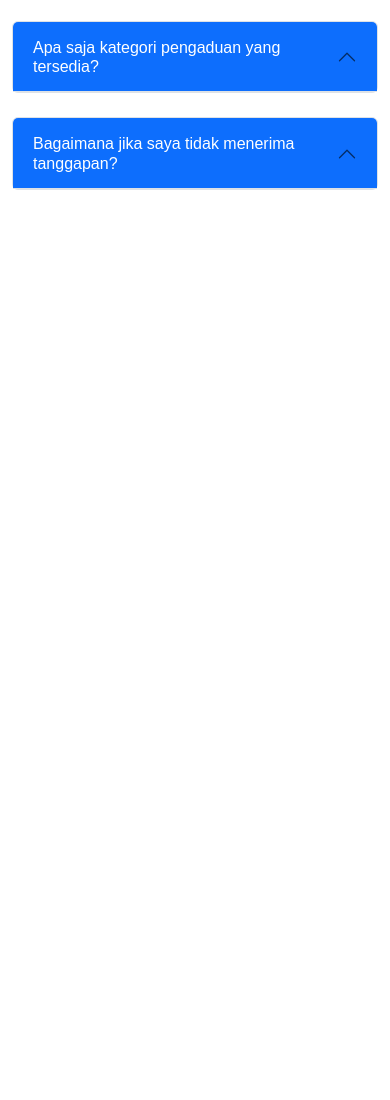
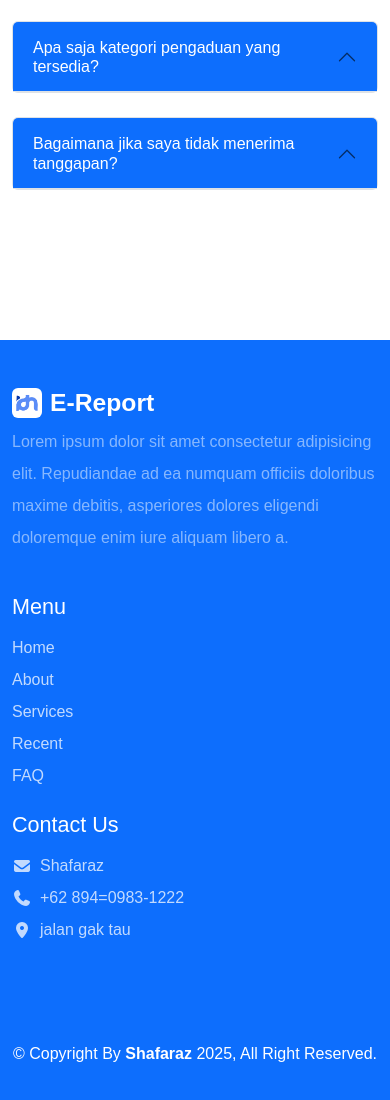
Before and after one commit to Far-aaz/E-REPORT, a plain HTML site: page index.html in a window 390 px wide. Shown: the part 4745-5845 px from the top of the page. Before the commit the page ends 4985 px from the top, so only its background shows below. Drawn offline with nearby package versions, Linux system fonts and the light colour scheme; a web font is replaced by a local one.

Commit message:
update 1 oktober

```diff
--- a/assets/style.css
+++ b/assets/style.css
@@ -19,6 +19,9 @@ section {
 
 .about .col img{
     width: 600px;
+}
+.copyright{
+    margin-top: 100px;
 }
 
 @media (max-width: 1024px) {
@@ -53,3 +56,17 @@ section {
         width: 400px;
     }
 }
+
+footer {
+    margin-top: 100px;
+    padding-bottom: 20px;
+}
+.footer-link{
+    opacity: 75%;
+}
+.footer-link:hover{
+    opacity: 100%;
+}
+.Copyright{
+    margin-top: 100px;
+}
--- a/index.html
+++ b/index.html
@@ -29,13 +29,19 @@
                     <div class="collapse navbar-collapse" id="navbarNav">
                 <ul class="navbar-nav ms-auto gap-4 text-center pt-4 pt-lg-0">
             <li class="nav-item">
-                <a class="nav-link text-primary" href="#">Home</a>
+                <a class="nav-link text-primary" href="#hero">Home</a>
                     </li>
                         <li class="nav-item">
-                     <a class="nav-link text-primary" href="#">Features</a>
+                     <a class="nav-link text-primary" href="#about">About</a>
+                    </li>
+                        <li class="nav-item">
+                     <a class="nav-link text-primary" href="#service">Service</a>
                     </li>
                     <li class="nav-item">
-                        <a class="nav-link text-primary" href="#">Pricing</a>
+                        <a class="nav-link text-primary" href="#recent">Recent</a>
+                    </li>
+                    <li class="nav-item">
+                        <a class="nav-link text-primary" href="#faq">FAQ</a>
                     </li>
                 </ul>
             </div>
@@ -293,6 +299,50 @@
 
     <!-- FAQ end -->
 
+    <!-- footer -->
+     <footer class="bg-primary py-5">
+     <div class="container">
+      <div class="row justify-content-between row-gap-4">
+        <div class="col-md-4">
+          <div class="d-flex align-items-center gap-2 mb-2">
+              <img src="assets/images/idn.png" alt="Logo" width="30"  class="d-inline-block align-text-top rounded">
+              <h2 class="fw-bold text-white m-0">E-Report</h2>
+          </div>
+          <p class="lh-lg text-white opacity-50">Lorem ipsum dolor sit amet consectetur adipisicing elit. Repudiandae ad ea numquam officiis doloribus maxime debitis, asperiores dolores eligendi doloremque enim iure aliquam libero a.</p>
+        </div>
+        <div class="col-md-2 d-flex flex-column text-white gap-2 md-2">
+          <h4>Menu</h4>
+          <a href="#hero" class="footer-link text-decoration-none text-white">Home</a>
+          <a href="#about" class="footer-link text-decoration-none text-white">About</a>
+          <a href="#service" class="footer-link text-decoration-none text-white">Services</a>
+          <a href="#recent" class="footer-link text-decoration-none text-white">Recent</a>
+          <a href="#faq" class="footer-link text-decoration-none text-white">FAQ</a>
+        </div>
+        <div class="col-md-4 d-flex flex-column text-white gap-2 md-4">
+          <h4>Contact Us</h4>
+          <p class="m-0 opacity-75 d-flex align-items-center gap-2">
+            <i class="fa-solid fa-envelope"></i>
+            Shafaraz
+          </p>
+          <p class="m-0 opacity-75 d-flex align-items-center gap-2">
+            <i class="fa-solid fa-phone"></i>
+            +62 894=0983-1222
+          </p>
+          <p class="m-0 opacity-75 d-flex align-items-center gap-2">
+            <i class="fa-solid fa-location-dot"></i>
+            jalan gak tau
+          </p>
+        </div>
+      </div>
+      <div class="copyright text-center text-white">
+        <p>&copy; Copyright By <span class="fw-bold">Shafaraz</span> 2025, All Right Reserved.</p>
+      </div>
+
+     </div>
+    </footer>
+
+     <!-- footer end -->
+
     <!-- JS BOTTSTRAP -->
     <script src="https://cdn.jsdelivr.net/npm/bootstrap@5.3.8/dist/js/bootstrap.bundle.min.js" integrity="sha384-FKyoEForCGlyvwx9Hj09JcYn3nv7wiPVlz7YYwJrWVcXK/BmnVDxM+D2scQbITxI" crossorigin="anonymous"></script>
 </body>
```
